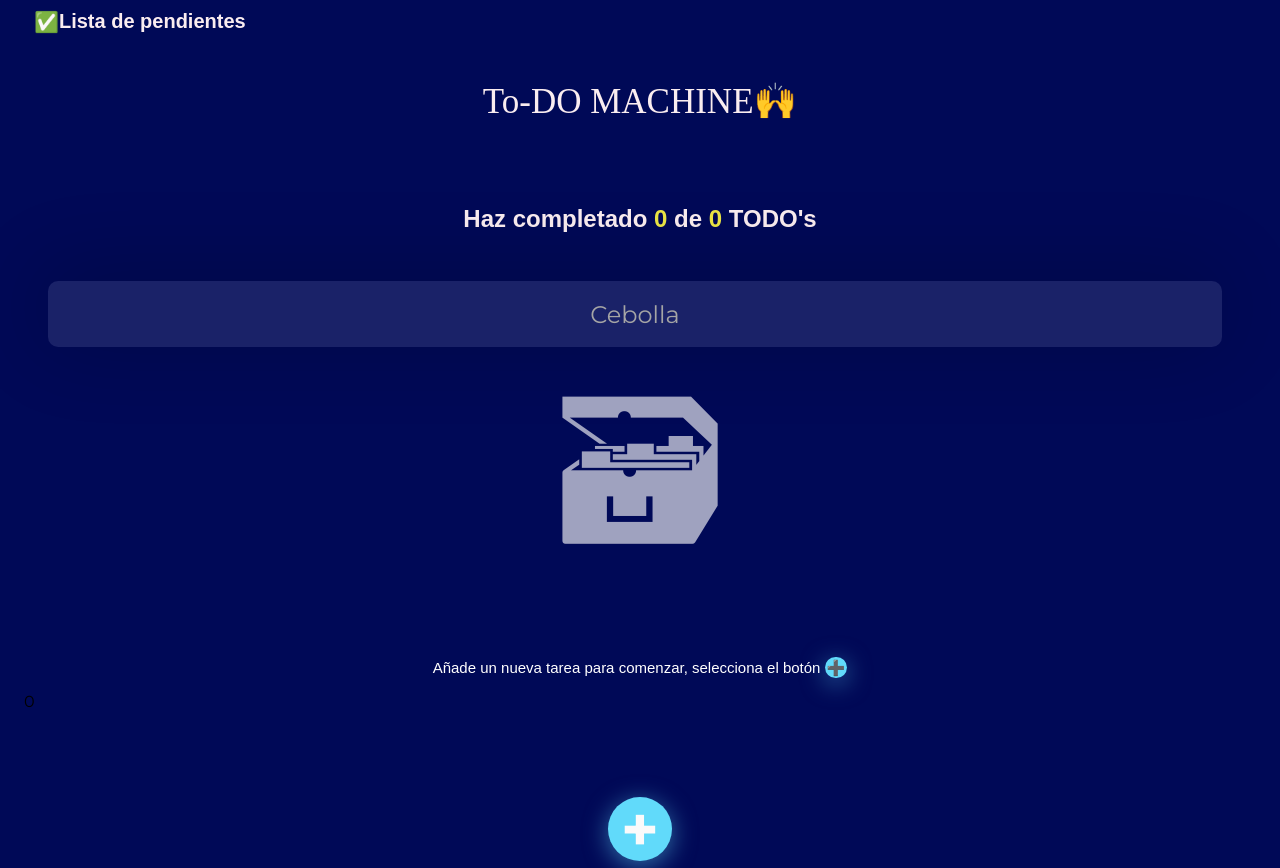
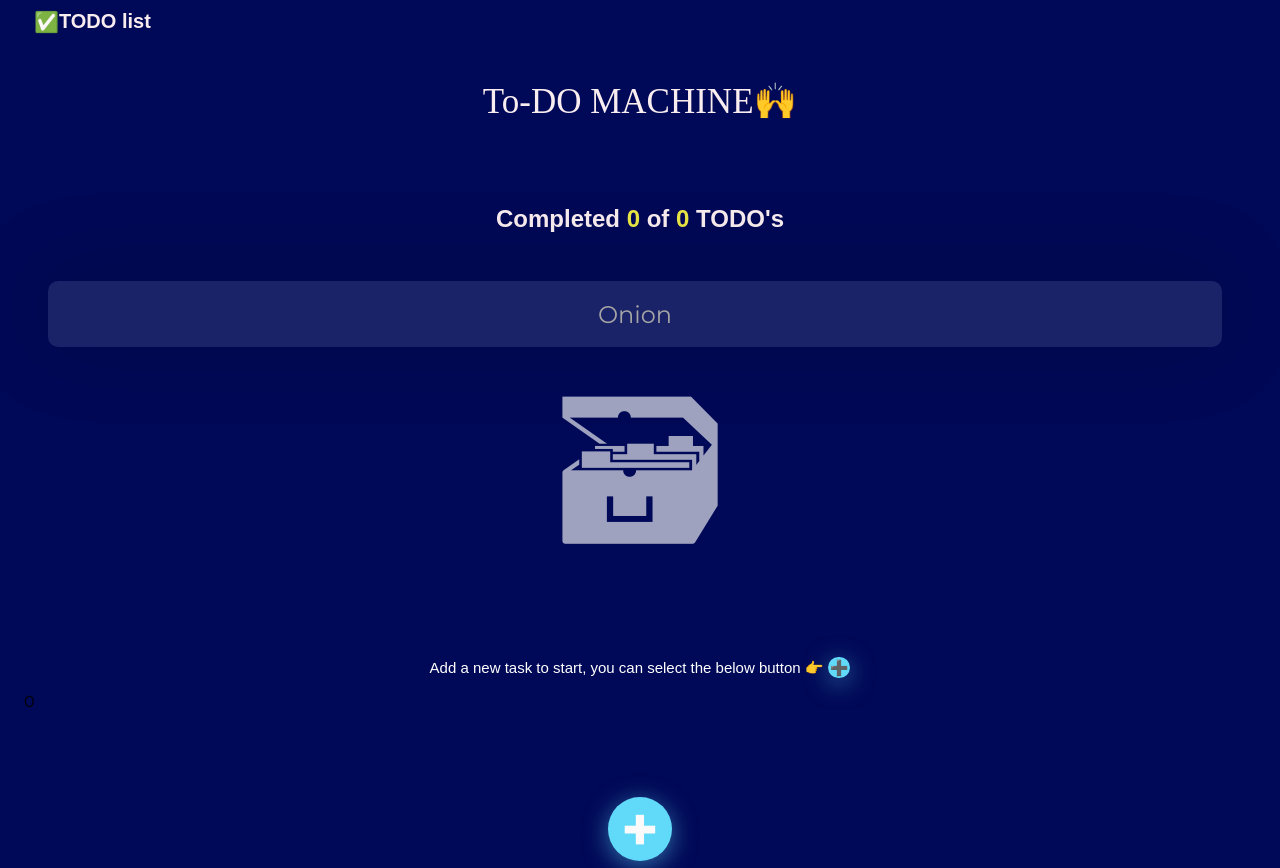
Before and after one commit to paching12/platzi-todo-app, a React (Create React App) app: page / in a window 1280 px wide. Built offline with nearby package versions, Linux system fonts and the light colour scheme; the HTML template or start-up script is replaced by a standard one; a web font is replaced by a local one.

Commit message:
English translations

```diff
--- a/src/App.js
+++ b/src/App.js
@@ -70,12 +70,12 @@ const App = () => {
           searchedTodos={todosFiltered}
           todos={todos}
           error={error}
-          onError={() => <p>Oh oh! Ha ocurrido un error debido al gordons</p>}
+          onError={() => <p>Oops! There was a problem here.</p>}
           loading={loading}
           onEmptyTodos={() => <EmptyTodo />}
           onEmptySearchResults={(searchedText) => (
             <p className="white center">
-              No hay resultados para {searchedText}
+              There aren't results for {searchedText}
             </p>
           )}
           onLoadingSkeleton={() => <ItemLoading />}
--- a/src/components/ChangeAlert/index.js
+++ b/src/components/ChangeAlert/index.js
@@ -8,13 +8,13 @@ const ChangeAlert = (props) => {
   return (
     show && (
       <div className="changeAlert">
-        <p>Hubo cambios</p>
+        <p>There were changes</p>
         <button
           onClick={() => {
             toggleShow();
           }}
         >
-          Volver a cargar información
+          Load information again
         </button>
       </div>
     )
--- a/src/components/EmptyTodo.js
+++ b/src/components/EmptyTodo.js
@@ -5,7 +5,7 @@ const EmptyTodo = () => {
     <div className="firstTodo">
       <div className="firstTodo-icon">🗃</div>
       <p className="firstTodo-instructions">
-        Añade un nueva tarea para comenzar, selecciona el botón{" "}
+        Add a new task to start, you can select the below button 👉{" "}
         <span className="firstTodo-icon-plus">➕</span>
       </p>
     </div>
--- a/src/components/Header.js
+++ b/src/components/Header.js
@@ -11,17 +11,7 @@ const Header = () => {
     <div className="header">
       <div className="title-header-left">
         <span className="icon">✅</span>
-        <span className="title-header"> Lista de pendientes</span>
-      </div>
-      <div className="darkMode">
-        {/* <Switch>
-          <div className="sun">
-            <span className="toggleIcon">🌞</span>
-          </div>
-          <div className="moon">
-            <span className="toggleIcon">🌛</span>
-          </div>
-        </Switch> */}
+        <span className="title-header"> TODO list</span>
       </div>
     </div>
   );
--- a/src/components/Loader/LoaderScreen.js
+++ b/src/components/Loader/LoaderScreen.js
@@ -8,16 +8,12 @@ import "../../css/LoadingScreen.css";
 
 const phrases = [
   {
-    text: "En política, la estupidez no es una desventaja.",
-    autor: "Napoleón Bonaparte",
+    text: "In politics, stupidity is not a handicap.",
+    autor: "Napoleon Bonaparte",
   },
   {
-    text: "Divide y venceras",
-    autor: "Desconocido",
-  },
-  {
-    text: "Las espadas más fuertes en fuego se forjan",
-    autor: "Desconocido",
+    text: "Divide and Conquer",
+    autor: "Unknown",
   },
 ];
 
--- a/src/components/TodoCounter.js
+++ b/src/components/TodoCounter.js
@@ -6,11 +6,11 @@ import "../css/TodoCounter.css";
 const TodoCounter = ({ completedTodos = [], totalTodos = [], loading }) => {
   return (
     <h2 className={`TodoCounter ${loading && "TodoCounter--loading"}`}>
-      Haz completado{" "}
+      Completed{" "}
       <span className="TodoTaskCounter">
         {loading ? "-" : completedTodos.length}
       </span>{" "}
-      de{" "}
+      of{" "}
       <span className="TodoTaskCounter">
         {loading ? "-" : totalTodos.length}
       </span>{" "}
--- a/src/components/TodoSearch.js
+++ b/src/components/TodoSearch.js
@@ -13,7 +13,7 @@ function TodoSearch({ search, setSearch, loading }) {
   return (
     <input
       className="TodoSearch"
-      placeholder="Cebolla"
+      placeholder="Onion"
       onChange={onSearchValue}
       value={search}
       disable={loading ? "true" : "false"}
--- a/src/components/todoForm.js
+++ b/src/components/todoForm.js
@@ -32,11 +32,11 @@ const TodoForm = ({ handleAddTodo, setOpenModal }) => {
   return (
     <form onSubmit={onHandleSubmit} className="TodoForm">
       <div className="TodoForm-icon-title">📝</div>
-      <label>Escribe tu nuevo TODO </label>
+      <label>Write your new TODO </label>
       <textarea
         onKeyUp={onKeyUp}
         onChange={onHandleChange}
-        placeholder="Cortar la cebolla para el almuerzo"
+        placeholder="Cut onion for having lunch"
       />
       <div className="TodoForm-buttonContainer">
         <button
@@ -44,10 +44,10 @@ const TodoForm = ({ handleAddTodo, setOpenModal }) => {
           onClick={onHandleCancel}
           className="TodoForm-button TodoForm-button-cancel"
         >
-          Cancelar
+          Cancel
         </button>
         <button type="submit" className="TodoForm-button TodoForm-button-add">
-          Añadir
+          Add
         </button>
       </div>
     </form>
```
